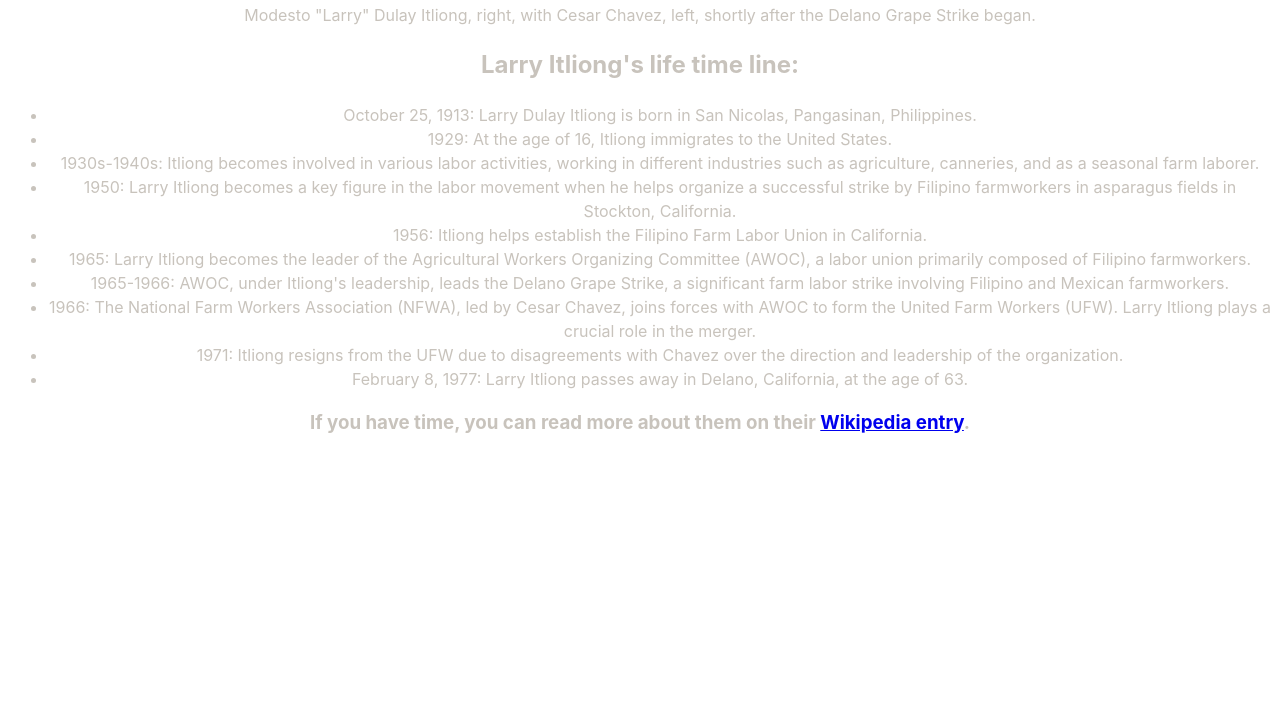
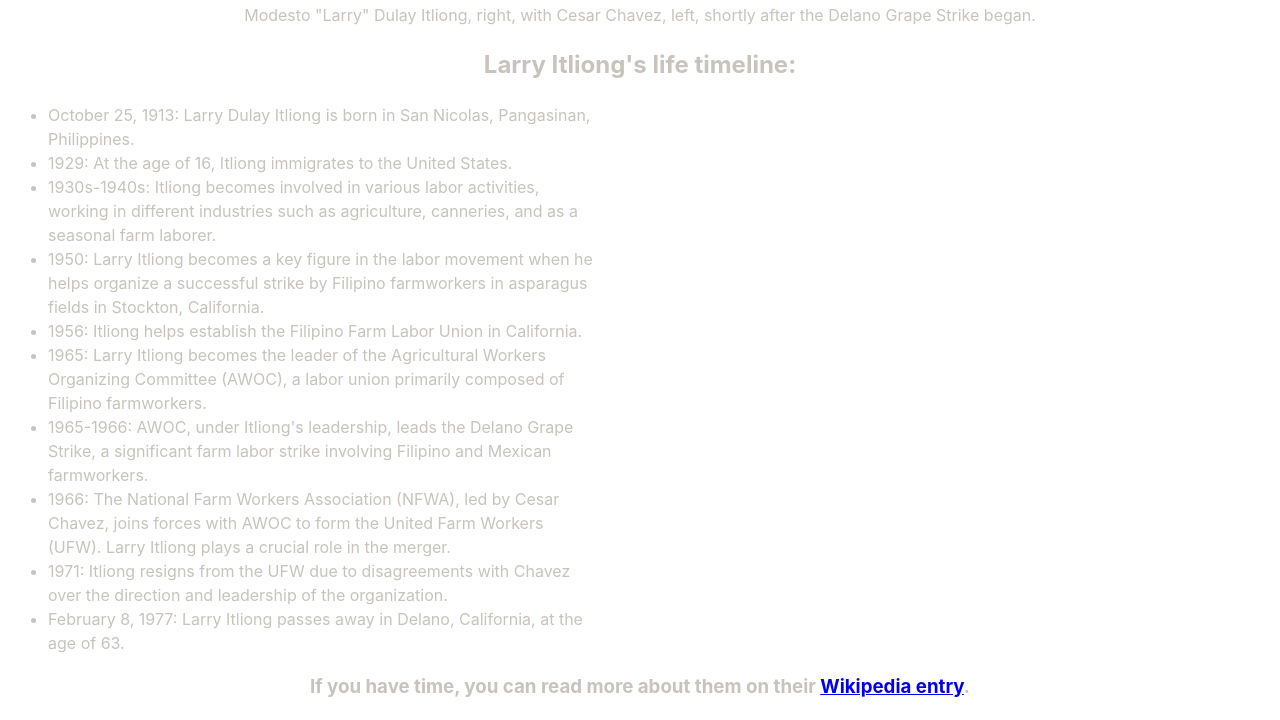
Before and after one commit to joshberja/freecodecamp-projects, a plain HTML site: page responsive-web-design/10-tribute-page-certification-project/index.html in a window 1280 px wide. Shown: the part 584-1304 px from the top of the page. Before the commit the page ends 1040 px from the top, so only its background shows below. Drawn offline with Linux system fonts and the light colour scheme.

Commit message:
Updating CSS

```diff
--- a/responsive-web-design/10-tribute-page-certification-project/index.html
+++ b/responsive-web-design/10-tribute-page-certification-project/index.html
@@ -3,7 +3,7 @@
 <head>
     <meta charset="UTF-8">
     <meta name="viewport" content="width=device-width, initial-scale=1.0">
-    <title>Larry Itliong Time Line</title>
+    <title>Larry Itliong Timeline</title>
     <link rel="stylesheet" href="./styles.css">
 </head>
 <body>
@@ -15,37 +15,37 @@
             <figcaption id="img-caption">Modesto "Larry" Dulay Itliong, right, with Cesar Chavez, left, shortly after the Delano Grape Strike began.</figcaption>
         </figure>
         <div id="tribute-info">
-            <h2>Larry Itliong's life time line:</h2>
+            <h2>Larry Itliong's life timeline:</h2>
                 <ul>
                     <li>
-                        October 25, 1913: Larry Dulay Itliong is born in San Nicolas, Pangasinan, Philippines.
+                        <span id="dates">October 25, 1913</span>: Larry Dulay Itliong is born in San Nicolas, Pangasinan, Philippines.
                     </li>
                     <li>
-                        1929: At the age of 16, Itliong immigrates to the United States.
+                        <span id="dates">1929</span>: At the age of 16, Itliong immigrates to the United States.
                     </li>
                     <li>
-                        1930s-1940s: Itliong becomes involved in various labor activities, working in different industries such as agriculture, canneries, and as a seasonal farm laborer.
+                        <span id="dates">1930s-1940s</span>: Itliong becomes involved in various labor activities, working in different industries such as agriculture, canneries, and as a seasonal farm laborer.
                     </li>
                     <li>
-                        1950: Larry Itliong becomes a key figure in the labor movement when he helps organize a successful strike by Filipino farmworkers in asparagus fields in Stockton, California.
+                        <span id="dates">1950</span>: Larry Itliong becomes a key figure in the labor movement when he helps organize a successful strike by Filipino farmworkers in asparagus fields in Stockton, California.
                     </li>
                     <li>
-                        1956: Itliong helps establish the Filipino Farm Labor Union in California.
+                        <span id="dates">1956</span>: Itliong helps establish the Filipino Farm Labor Union in California.
                     </li>
                     <li>
-                        1965: Larry Itliong becomes the leader of the Agricultural Workers Organizing Committee (AWOC), a labor union primarily composed of Filipino farmworkers.
+                        <span id="dates">1965</span>: Larry Itliong becomes the leader of the Agricultural Workers Organizing Committee (AWOC), a labor union primarily composed of Filipino farmworkers.
                     </li>
                     <li>
-                        1965-1966: AWOC, under Itliong's leadership, leads the Delano Grape Strike, a significant farm labor strike involving Filipino and Mexican farmworkers.
+                        <span id="dates">1965-1966</span>: AWOC, under Itliong's leadership, leads the Delano Grape Strike, a significant farm labor strike involving Filipino and Mexican farmworkers.
                     </li>
                     <li>
-                        1966: The National Farm Workers Association (NFWA), led by Cesar Chavez, joins forces with AWOC to form the United Farm Workers (UFW). Larry Itliong plays a crucial role in the merger.
+                        <span id="dates">1966</span>: The National Farm Workers Association (NFWA), led by Cesar Chavez, joins forces with AWOC to form the United Farm Workers (UFW). Larry Itliong plays a crucial role in the merger.
                     </li>
                     <li>
-                        1971: Itliong resigns from the UFW due to disagreements with Chavez over the direction and leadership of the organization.
+                        <span id="dates">1971</span>: Itliong resigns from the UFW due to disagreements with Chavez over the direction and leadership of the organization.
                     </li>
                     <li>
-                        February 8, 1977: Larry Itliong passes away in Delano, California, at the age of 63.
+                        <span id="dates">February 8, 1977</span>: Larry Itliong passes away in Delano, California, at the age of 63.
                     </li>
                 </ul>
                 <h3>If you have time, you can read more about them on their <a href="https://en.wikipedia.org/wiki/Larry_Itliong" target="_blank">Wikipedia entry</a>.</h3>
--- a/responsive-web-design/10-tribute-page-certification-project/styles.css
+++ b/responsive-web-design/10-tribute-page-certification-project/styles.css
@@ -15,11 +15,20 @@ body {
     font-size: 4rem;
 }
 
-.main {
+/* .main {
     display: flex;
     justify-content: center;
-}
+} */
 
 .tribute-info {
     max-width: 25%;
 }
+
+ul {
+    text-align: left;
+    max-width: 550px;
+}
+
+.dates {
+    font-weight: bold;
+}
```
